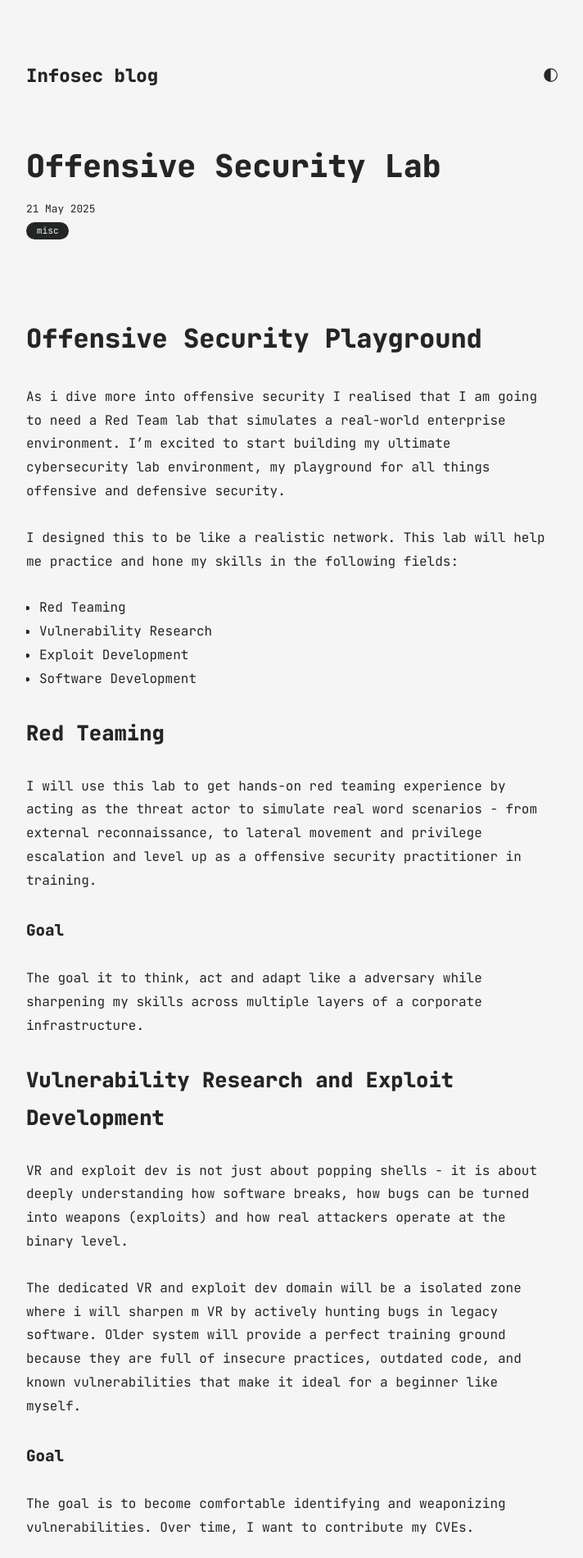
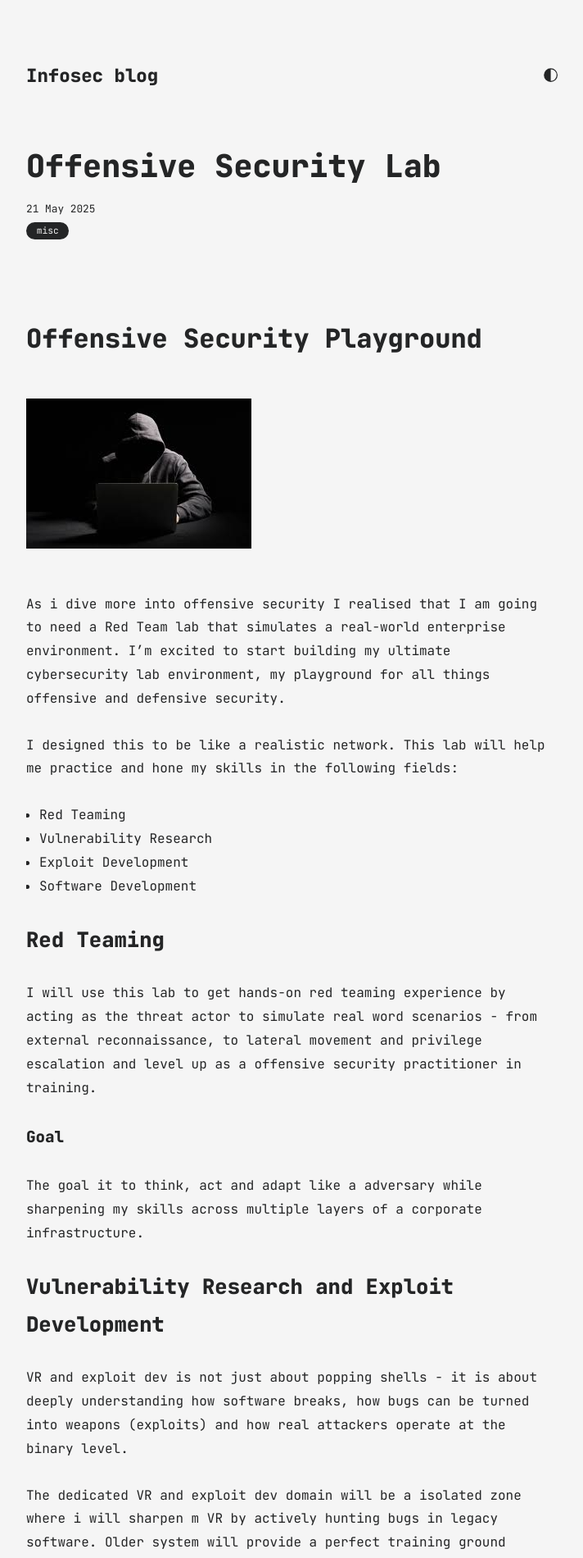
Before and after one commit to nkatekotibane/nkatekotibane.github.io, a Jekyll site: the page built from all_collections/_posts/2025-05-21-infosec-lab.md, in a window 1280 px wide. Shown: the top 1900 px of the page at 82% size, without its empty margins (283-995 px from the left). Built offline with Jekyll 4.4.1, drawn with Linux system fonts in a browser that asks for light colours.

Commit message:
update latest blog post

```diff
--- a/all_collections/_posts/2025-05-21-infosec-lab.md
+++ b/all_collections/_posts/2025-05-21-infosec-lab.md
@@ -5,6 +5,9 @@ date: 2025-05-21
 categories: [misc]
 ---
 # Offensive Security Playground
+
+
+![theat-actor](../../assets/images/attacker.jpeg)
 
 As i dive more into offensive security I realised that I am going to need a Red Team lab that simulates a real-world enterprise environment. I'm excited to start building my ultimate cybersecurity lab environment, my playground for all things offensive and defensive security.
 
```
Also changed, not shown: assets/images/attacker.jpeg (added).
